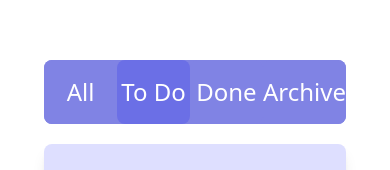
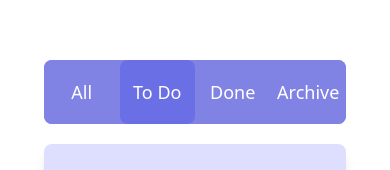
Before and after one commit to imnoura/to-do-app, a Vue app: page / in a window 390 px wide. Shown: the part 218-388 px from the top of the page. Built offline with nearby package versions, Linux system fonts and the light colour scheme.

Commit message:
chore: set the new size for tab texts

```diff
--- a/src/components/Header.vue
+++ b/src/components/Header.vue
@@ -41,7 +41,7 @@ function onTabChange(tabName) {
 
 <style scoped lang="postcss">
 button {
-  @apply flex-1 justify-evenly bg-[#8083e4] rounded-lg text-2xl text-white;
+  @apply flex-1 justify-evenly bg-[#8083e4] rounded-lg sm:text-2xl text-lg  text-white;
 }
 
 button:hover {
```
